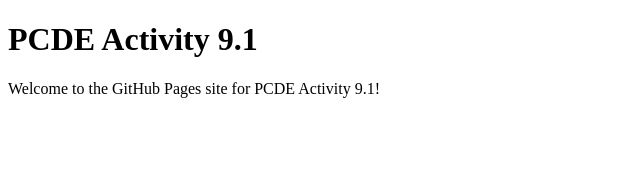
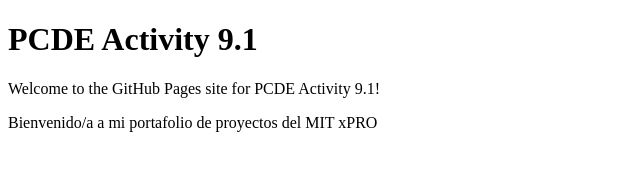
Before and after one commit to bearivmee/bearivmee.github.io, a plain HTML site: page index.html in a window 1280 px wide. Shown: the whole page, without its empty margins (0-640 px from the left). Drawn offline with Linux system fonts and the light colour scheme.

Commit message:
index.html

```diff
--- a/index.html
+++ b/index.html
@@ -8,5 +8,6 @@
 <body>
     <h1>PCDE Activity 9.1</h1>
     <p>Welcome to the GitHub Pages site for PCDE Activity 9.1!</p>
+    <p>Bienvenido/a a mi portafolio de proyectos del MIT xPRO</p>
 </body>
 </html>
```
